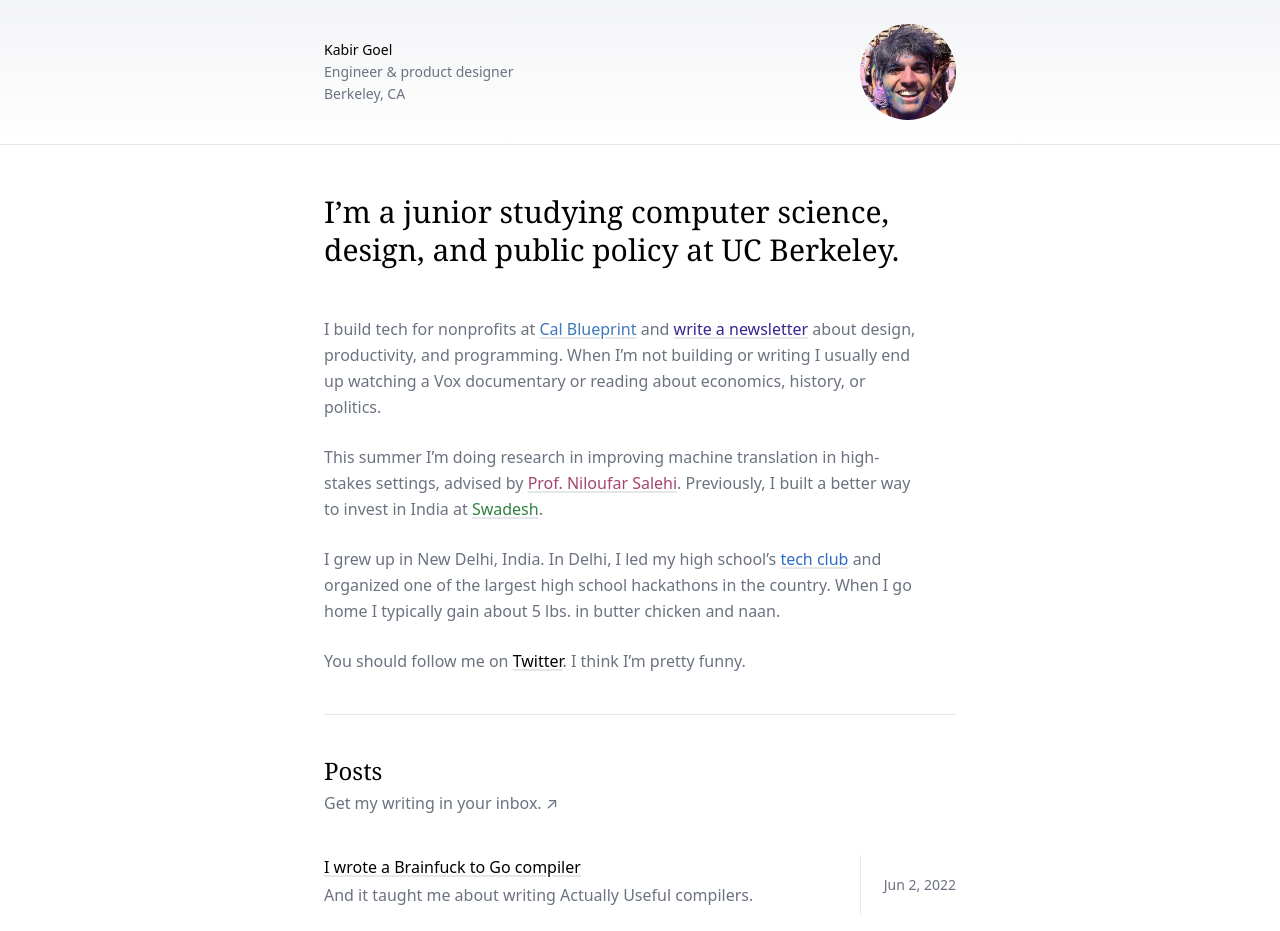
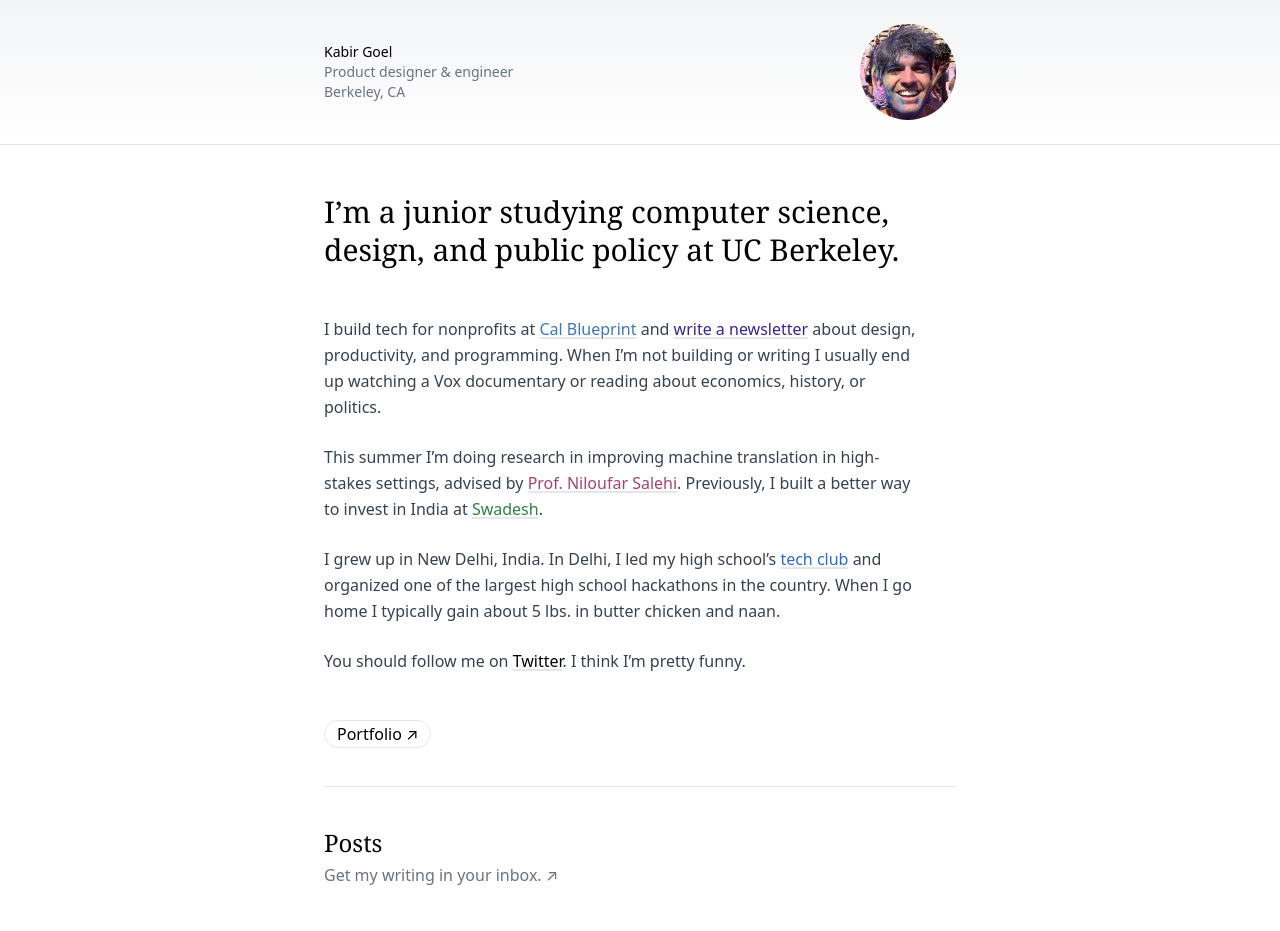
Before and after one commit to kbrgl/website, a Next.js app: page / in a window 1280 px wide. Shown: the top 931 px of the page. Built offline with nearby package versions, Linux system fonts and the light colour scheme; a web font is replaced by a local one.

Commit message:
Attempt 3

```diff
--- a/components/header.js
+++ b/components/header.js
@@ -21,21 +21,17 @@ export function NavbarLink({ internal = false, href, children }) {
 export default function Header() {
   return (
     <nav className="bg-gradient-to-b from-gray-100 to-transparent border-b py-6">
-      <Container className="text-sm flex items-center justify-between">
-        <div className="flex flex-col space-y-0.5">
-          <Link href="/">
-            <a className="font-medium">Kabir Goel</a>
-          </Link>
-          <Link href="https://read.cv/kabirgoel">
-            <a className="text-gray-500 inline-flex items-center">
-              Engineer &amp; product designer
-            </a>
-          </Link>
-          <p className="text-gray-500">Berkeley, CA</p>
-        </div>
+      <Container className="text-sm">
         <Link href="/">
-          <a href="">
-            <img class="h-24 w-24 rounded-full" src="/me.jpg" alt="" />
+          <a className="flex justify-between items-center">
+            <div>
+              <p className="font-medium">Kabir Goel</p>
+              <p className="text-gray-500 inline-flex items-center">
+                Product designer &amp; engineer
+              </p>
+              <p className="text-gray-500">Berkeley, CA</p>
+            </div>
+            <img className="h-24 w-24 rounded-full" src="/me.jpg" alt="" />
           </a>
         </Link>
       </Container>
--- a/components/single-field-form.js
+++ b/components/single-field-form.js
@@ -16,7 +16,7 @@ export default function SingleFieldForm({
       className="flex flex-col space-y-2"
     >
       <input
-        className="p-3 flex-1 bg-gray-100 outline-none h-12 rounded-lg transition-colors"
+        className="px-3 py-2 max-w-sm flex-1 bg-gray-100 outline-none rounded-lg transition-colors"
         value={value}
         onChange={(event) => {
           setValue(event.target.value);
@@ -25,7 +25,7 @@ export default function SingleFieldForm({
         placeholder={placeholder}
       />
       <button
-        className="bg-cyan-500 text-white h-10 w-24 font-bold text-sm border border-cyan-600 rounded-lg"
+        className="text-black h-9 w-20 font-medium text-sm border border-gray-200 rounded-lg"
         type="submit"
       >
         {action}
--- a/components/status-message.js
+++ b/components/status-message.js
@@ -11,7 +11,7 @@ export function SuccessIcon() {
 export default function StatusMessage({ ok, message, className = "" }) {
   return (
     <div
-      className={`text-sm max-w-prose ${
+      className={`text-sm max-w-sm ${
         ok ? "text-green-600" : "text-red-700"
       } ${className}`}
     >
--- a/components/subscribe.js
+++ b/components/subscribe.js
@@ -30,34 +30,18 @@ export default function Subscribe({ minimal = false }) {
   };
 
   return (
-    <div>
+    <div className="border p-12 rounded-xl">
       {!minimal && (
-        <>
-          <hr className="w-24 pb-8 md:pb-5" />
-          <div className="flex space-x-3 mb-5 items-end -mt-3">
-            <p className="leading-snug">
-              <span className="font-medium">Get my posts in your inbox.</span>{" "}
-              <span className="text-gray-500">
-                No spam, just occasional thoughts on design, productivity,
-                programming, and whatever else is on my mind.
-              </span>
+        <p className="leading-snug font-medium mb-2">
+          Get more like this in your inbox.
         </p>
-            <img
-              className="h-16 w-16 rounded-lg shadow-md rotate-3 -skew-x-3"
-              src="/newsletter-logo.png"
-              alt=""
-            />
-          </div>
-        </>
       )}
-      <div className="mb-3">
       <SingleFieldForm
         action={loading ? <Loader /> : "Sign up"}
         type="email"
         placeholder="Your email..."
         onSubmit={handleSubmit}
       />
-      </div>
       {ok !== null ? (
         <StatusMessage
           ok={ok}
@@ -66,7 +50,7 @@ export default function Subscribe({ minimal = false }) {
               ? "Thanks for signing up! Please check your inbox."
               : "Couldn’t sign you up. Are you sure your email is valid and you aren’t already subscribed?"
           }
-          className="my-1"
+          className="mt-3"
         />
       ) : null}
     </div>
--- a/content/posts/walnut.md
+++ b/content/posts/walnut.md
@@ -47,7 +47,7 @@ This kind of programming might seem like it lends itself only to trivial program
 
 ![](/static/walnut/mandelbrot.mov)
 
-Cool, innit?
+How cool is that?
 
 The Walnut compiler has two "phases": parsing the source code into a meaningful data structure and generating Go code from this data structure. To write a Brainfuck compiler, you don't actually need to do any parsing; you can generate Go directly from the Brainfuck source. But I learned so much about parsing by overengineering anyway. In the following two sections, I talk about how these two phases are implemented.
 
--- a/pages/index.js
+++ b/pages/index.js
@@ -20,7 +20,7 @@ export default function Home({ posts }) {
             I’m a junior studying computer science, design, and public policy at
             UC&nbsp;Berkeley.
           </Title>
-          <p className="text-gray-500 leading-relaxed max-w-prose">
+          <p className="text-gray-700 leading-relaxed max-w-prose">
             I build tech for nonprofits at{" "}
             <a className="link text-[#3d78bb]" href="https://calblueprint.org">
               Cal Blueprint
@@ -36,7 +36,7 @@ export default function Home({ posts }) {
             or writing I usually end up watching a Vox documentary or reading
             about economics, history, or politics.
           </p>
-          <p className="mt-6 text-gray-500 leading-relaxed max-w-prose">
+          <p className="mt-6 text-gray-700 leading-relaxed max-w-prose">
             This summer I’m doing research in improving machine translation in
             high-stakes settings, advised by{" "}
             <a className="link text-[#a5446d]" href="https://niloufar.org">
@@ -48,7 +48,7 @@ export default function Home({ posts }) {
             </a>
             .
           </p>
-          <p className="mt-6 text-gray-500 leading-relaxed max-w-prose">
+          <p className="mt-6 text-gray-700 leading-relaxed max-w-prose">
             I grew up in New Delhi, India. In Delhi, I led my high school’s{" "}
             <a href="https://exunclan.com" className="link text-[#326bc7]">
               tech club
@@ -57,12 +57,20 @@ export default function Home({ posts }) {
             country. When I go home I typically gain about 5 lbs. in butter
             chicken and naan.
           </p>
-          <p className="mt-6 text-gray-500 leading-relaxed max-w-prose">
+          <p className="mt-6 text-gray-700 leading-relaxed max-w-prose">
             You should follow me on{" "}
             <a className="link" href="https://twitter.com/KabirGoel">
               Twitter
             </a>
             . I think I’m pretty funny.
+          </p>
+          <p className="mt-12">
+            <a
+              className="font-serif rounded-full border px-3 py-0.5"
+              href="https://read.cv/kabirgoel"
+            >
+              Portfolio ↗
+            </a>
           </p>
         </section>
         <section className="border-t border-b mt-10 pt-10">
@@ -81,20 +89,12 @@ export default function Home({ posts }) {
               .sort((a, b) => +b.date - +a.date)
               .map((post) => (
                 <Link href={`/p/${post.slug}`} key={post.slug}>
-                  <a
-                    className="flex justify-between items-stretch"
-                    key={post.slug}
-                  >
-                    <div class="space-y-1 flex-1">
-                      <p className="font-medium link hover:text-accent transition-colors">
-                        {post.title}
-                      </p>
-                      <p className="text-gray-500 transition-colors pb-2">
-                        {post.subtitle}
-                      </p>
-                    </div>
-                    <p className="text-sm text-gray-500 transition-colors w-24 border-l flex items-center justify-end">
-                      {post.dateString}
+                  <a className="block space-y-1 group" key={post.slug}>
+                    <p className="font-medium link group-hover:text-accent transition-colors">
+                      {post.title}
+                    </p>
+                    <p className="text-gray-500 transition-colors pb-2">
+                      {post.subtitle}
                     </p>
                   </a>
                 </Link>
--- a/pages/p/[slug].js
+++ b/pages/p/[slug].js
@@ -65,7 +65,7 @@ export default function Post({
           dangerouslySetInnerHTML={{ __html: html }}
         />
 
-        <div className="pt-5 pb-10">
+        <div className="pt-12 pb-10">
           <Subscribe />
         </div>
       </Container>
```
Also changed, not shown: styles/Post.module.css (+7 -3 lines). Lines whose indentation alone changed are shown as unchanged.
